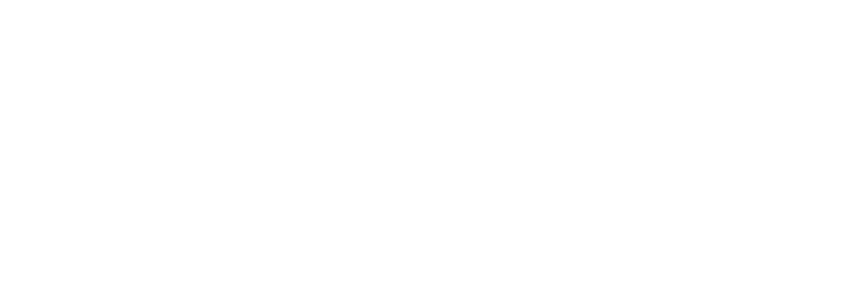
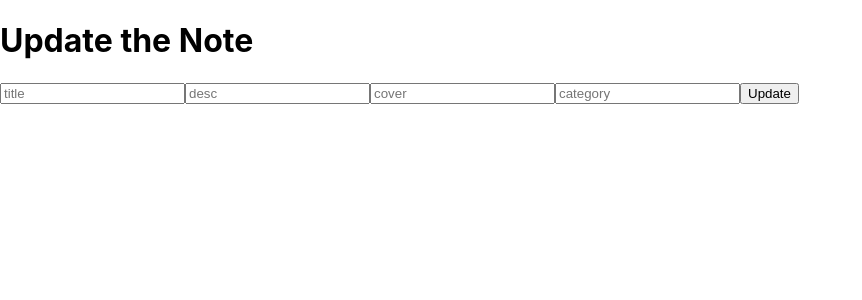
Before and after one commit to dulmini11/NotesApp, a React (Create React App) app in the folder client/: page /update/1 in a window 1280 px wide. Shown: the top 300 px of the page, without its empty margins (0-862 px from the left). Built offline with nearby package versions, Linux system fonts and the light colour scheme.

Commit message:
feat(client): implement update  functionality

```diff
--- a/client/src/pages/notes.jsx
+++ b/client/src/pages/notes.jsx
@@ -38,6 +38,9 @@ const Notes = () => {
             <p>{item.desc}</p>
             <span>{item.category}</span>
             <button className='delete' onClick={()=>handleDelete(item.idNote)}>Delete</button>
+            <button className='Update'>
+              <Link to={`/update/${item.idNote}`}>Update</Link>
+            </button>
           </div>
         ))}
       </div>
--- a/client/src/pages/update.jsx
+++ b/client/src/pages/update.jsx
@@ -1,11 +1,48 @@
-import React from 'react'
+import React, { useState } from 'react';
+import axios from "axios";
+import { useLocation, useNavigate } from 'react-router-dom';
 
-const update = () => {
+const Update = () => {
+  const [book, setBook] = useState({
+    title: "",
+    desc: "",
+    cover: "",
+    category: "",
+  });
+
+  const navigate = useNavigate();
+  const location = useLocation();
+
+  const idNote = location.pathname.split("/")[2]
+
+  const handleChange = (e) => {
+    setBook(prev => ({ ...prev, [e.target.name]: e.target.value }));
+  };
+
+  const handleClick = async (e) => {
+    e.preventDefault();
+    try {
+      await axios.put("http://localhost:8800/note/"+ idNote, book);
+      navigate("/");
+    } catch (err) {
+      console.log(err);
+    }
+  };
+
+  console.log(book);
+
   return (
-    <div>
+    <div className='form'>
+      <h1>Update the Note</h1>
 
+      <input type="text" placeholder='title' name="title" onChange={handleChange} />
+      <input type="text" placeholder='desc' name="desc" onChange={handleChange} />
+      <input type="text" placeholder='cover' name="cover" onChange={handleChange} />
+      <input type="text" placeholder='category' name="category" onChange={handleChange} />
+
+      <button onClick={handleClick}>Update </button>
     </div>
-  )
-}
+  );
+};
 
-export default update
+export default Update;
```
